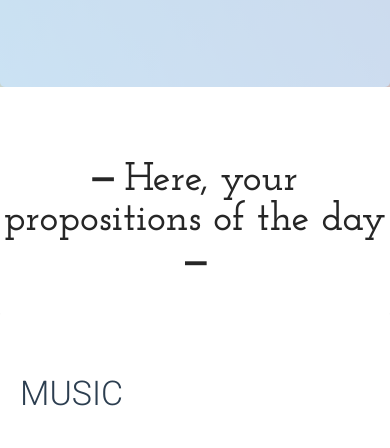
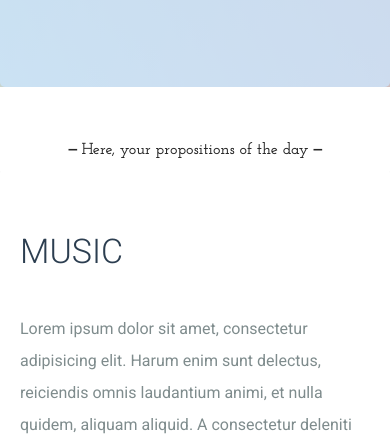
Before and after one commit to ngie-mp/moodify_front, a website: page home.html in a window 390 px wide. Shown: the part 335-783 px from the top of the page. Drawn offline with nearby package versions, Linux system fonts and the light colour scheme; no server answers; a script that the page names is missing; some icons are missing.

Commit message:
Modidy css

```diff
--- a/css/app.scss
+++ b/css/app.scss
@@ -388,7 +388,9 @@ nav
 				}
 			}
 		}
-
+		#proposition h1 {
+			font-size: 1em;
+		}
 }
 @media screen and (max-width: 480px) {
     /* en dessous de 480px - PETIT MOBILE */
```
Also changed, not shown: css/app.css, 1 other file.
